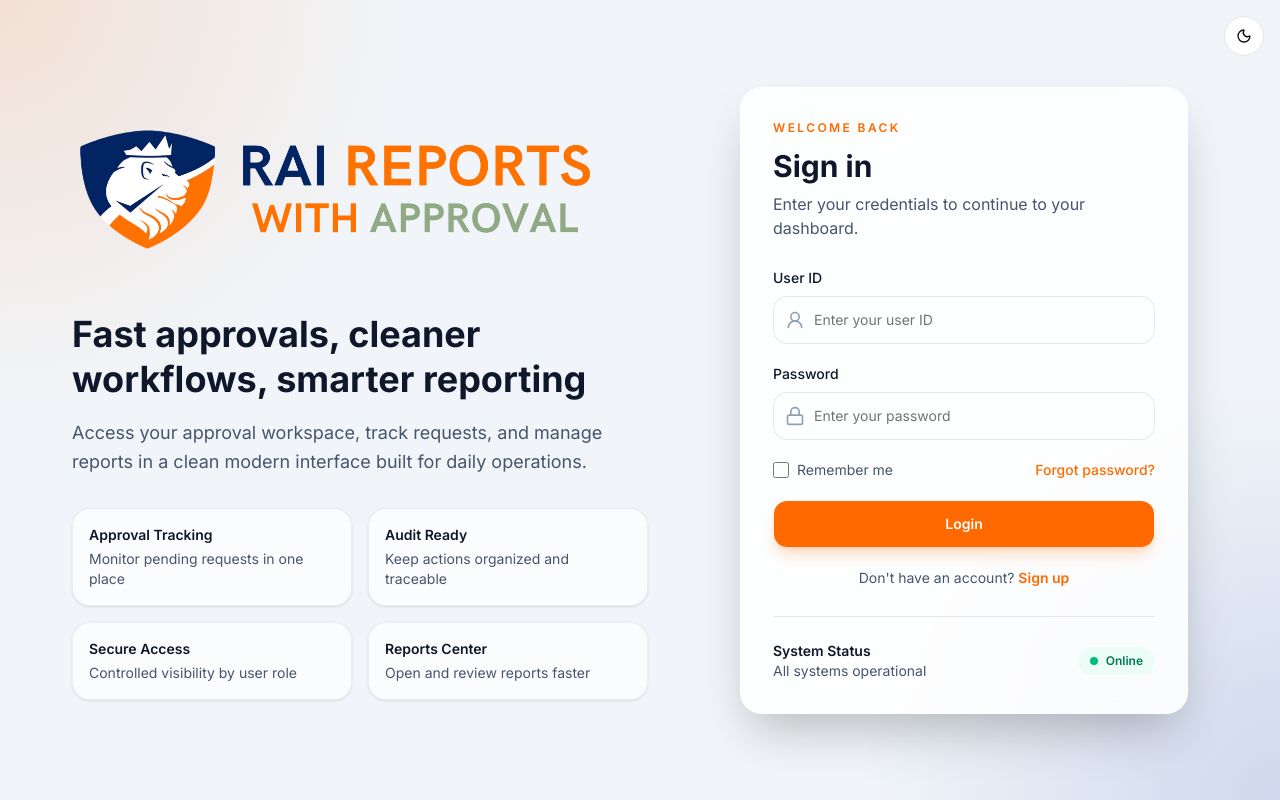
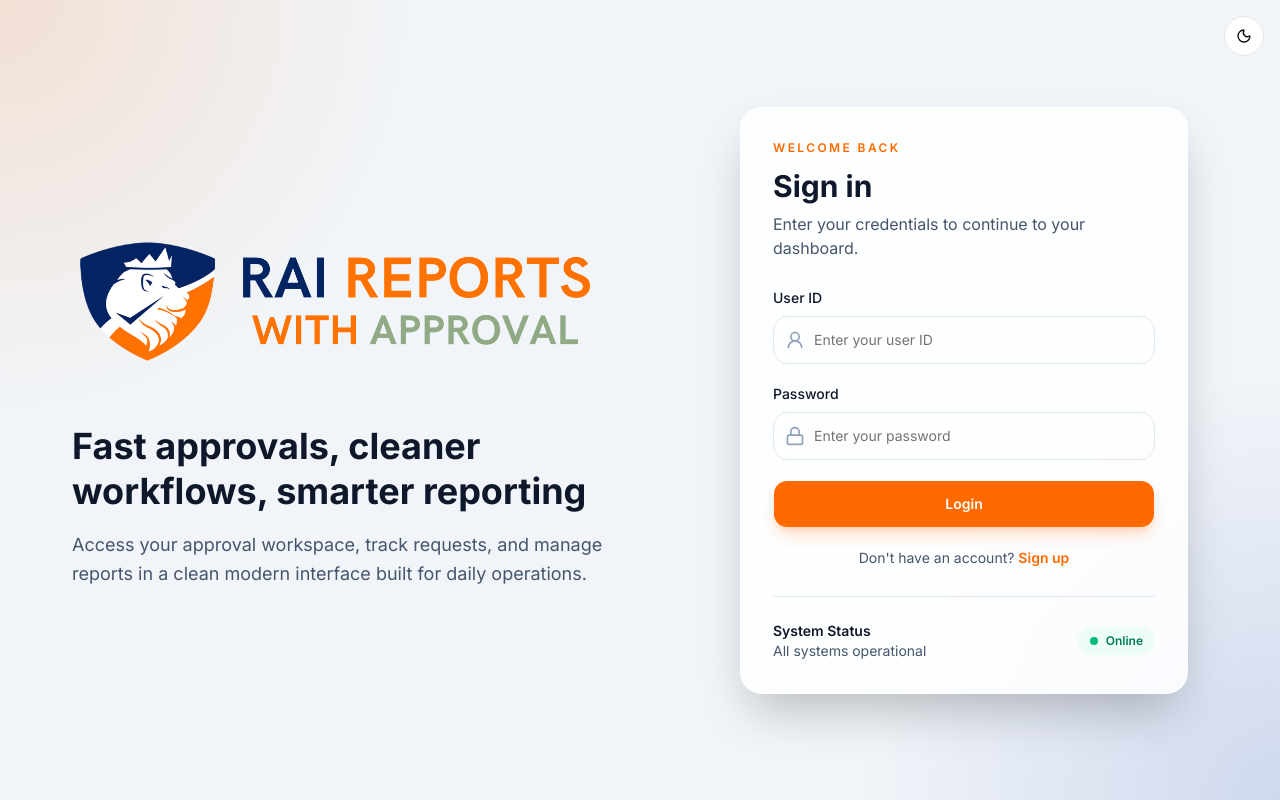
Before and after one commit to rai-Leoniel/raiports, a Next.js app: page /login in a window 1280 px wide. Built offline with nearby package versions, Linux system fonts and the light colour scheme.

Commit message:
Add direct admin login

```diff
--- a/app/login/page.tsx
+++ b/app/login/page.tsx
@@ -27,10 +27,26 @@ const handleLogin = async (e: React.FormEvent) => {
     setError('');
 
     try {
-    const result = await login({
-      email,
-      password,
-    });
+      if (
+        email.trim().toLowerCase() === 'admin@test.com' &&
+        password.trim() === 'admin123'
+      ) {
+        localStorage.setItem(
+          'raiports-current-user',
+          JSON.stringify({
+            id: 'default-user',
+            email: 'admin@test.com',
+            name: 'Admin',
+            fullName: 'Admin User',
+            role: 'admin',
+          })
+        );
+
+        window.location.href = '/dashboard';
+        return;
+      }
+
+      const result = await login({ email, password });
 
       if (!result.success) {
         setError(result.message || 'Login failed.');
@@ -38,12 +54,13 @@ const handleLogin = async (e: React.FormEvent) => {
         return;
       }
 
-    router.push('/dashboard');
+      window.location.href = '/dashboard';
     } catch {
       setError('Login failed.');
       setLoading(false);
     }
   };
+
   return (
     <div className="min-h-screen bg-slate-100 dark:bg-slate-950 relative overflow-hidden">
       <div className="absolute inset-0 bg-[radial-gradient(circle_at_top_left,_rgba(249,115,22,0.16),_transparent_28%),radial-gradient(circle_at_bottom_right,_rgba(30,64,175,0.16),_transparent_28%)]" />
@@ -58,13 +75,7 @@ const handleLogin = async (e: React.FormEvent) => {
             <div className="max-w-2xl">
               <div className="flex items-center gap-5 mb-8">
                 <div className="relative w-[550px] h-[180px] shrink-0">
-                  <Image
-                    src="/rai-logo.png"
-                    alt="RAI Reports logo"
-                    fill
-                    className="object-contain"
-                    priority
-                  />
+                  <Image src="/rai-logo.png" alt="RAI Reports logo" fill className="object-contain" priority />
                 </div>
               </div>
 
@@ -73,75 +84,14 @@ const handleLogin = async (e: React.FormEvent) => {
                   Fast approvals, cleaner workflows, smarter reporting
                 </h2>
                 <p className="text-lg text-slate-600 dark:text-slate-400 max-w-xl leading-relaxed">
-                  Access your approval workspace, track requests, and manage reports
-                  in a clean modern interface built for daily operations.
+                  Access your approval workspace, track requests, and manage reports in a clean modern interface built for daily operations.
                 </p>
-
-                <div className="grid grid-cols-2 gap-4 mt-8 max-w-xl">
-                  <div className="rounded-2xl border border-slate-200/70 dark:border-slate-800 bg-white/70 dark:bg-slate-900/60 backdrop-blur p-4 shadow-sm">
-                    <p className="text-sm font-semibold text-slate-900 dark:text-white">
-                      Approval Tracking
-                    </p>
-                    <p className="text-sm text-slate-600 dark:text-slate-400 mt-1">
-                      Monitor pending requests in one place
-                    </p>
-                  </div>
-
-                  <div className="rounded-2xl border border-slate-200/70 dark:border-slate-800 bg-white/70 dark:bg-slate-900/60 backdrop-blur p-4 shadow-sm">
-                    <p className="text-sm font-semibold text-slate-900 dark:text-white">
-                      Audit Ready
-                    </p>
-                    <p className="text-sm text-slate-600 dark:text-slate-400 mt-1">
-                      Keep actions organized and traceable
-                    </p>
-                  </div>
-
-                  <div className="rounded-2xl border border-slate-200/70 dark:border-slate-800 bg-white/70 dark:bg-slate-900/60 backdrop-blur p-4 shadow-sm">
-                    <p className="text-sm font-semibold text-slate-900 dark:text-white">
-                      Secure Access
-                    </p>
-                    <p className="text-sm text-slate-600 dark:text-slate-400 mt-1">
-                      Controlled visibility by user role
-                    </p>
-                  </div>
-
-                  <div className="rounded-2xl border border-slate-200/70 dark:border-slate-800 bg-white/70 dark:bg-slate-900/60 backdrop-blur p-4 shadow-sm">
-                    <p className="text-sm font-semibold text-slate-900 dark:text-white">
-                      Reports Center
-                    </p>
-                    <p className="text-sm text-slate-600 dark:text-slate-400 mt-1">
-                      Open and review reports faster
-                    </p>
-                  </div>
-                </div>
               </div>
             </div>
           </div>
 
           <div className="w-full max-w-md mx-auto">
             <div className="rounded-3xl border border-white/60 dark:border-slate-800 bg-white/85 dark:bg-slate-900/85 backdrop-blur-xl shadow-2xl p-7 md:p-8">
-              <div className="lg:hidden flex items-center gap-3 mb-6">
-                <div className="relative w-14 h-14 shrink-0">
-                  <Image
-                    src="/rai-logo.png"
-                    alt="RAI Reports logo"
-                    fill
-                    className="object-contain"
-                    priority
-                  />
-                </div>
-                <div className="leading-none">
-                  <p className="text-2xl font-extrabold">
-                    <span className="text-[#0B2E7A] dark:text-blue-400">RAI</span>{' '}
-                    <span className="text-[#FF7A00]">REPORTS</span>
-                  </p>
-                  <p className="text-lg font-bold mt-1">
-                    <span className="text-[#FF7A00]">WITH</span>{' '}
-                    <span className="text-[#9CAA88]">APPROVAL</span>
-                  </p>
-                </div>
-              </div>
-
               <div className="mb-7">
                 <p className="text-xs font-semibold text-orange-500 uppercase tracking-[0.2em] mb-3">
                   Welcome back
@@ -156,10 +106,7 @@ const handleLogin = async (e: React.FormEvent) => {
 
               <form onSubmit={handleLogin} className="space-y-5">
                 <div className="space-y-2">
-                  <Label
-                    htmlFor="email"
-                    className="text-sm font-medium text-slate-900 dark:text-white"
-                  >
+                  <Label htmlFor="email" className="text-sm font-medium text-slate-900 dark:text-white">
                     User ID
                   </Label>
                   <div className="relative">
@@ -177,10 +124,7 @@ const handleLogin = async (e: React.FormEvent) => {
                 </div>
 
                 <div className="space-y-2">
-                  <Label
-                    htmlFor="password"
-                    className="text-sm font-medium text-slate-900 dark:text-white"
-                  >
+                  <Label htmlFor="password" className="text-sm font-medium text-slate-900 dark:text-white">
                     Password
                   </Label>
                   <div className="relative">
@@ -195,20 +139,6 @@ const handleLogin = async (e: React.FormEvent) => {
                       className="h-12 pl-10 rounded-xl border-slate-200 dark:border-slate-700 dark:bg-slate-800 dark:text-white"
                     />
                   </div>
-                </div>
-
-                <div className="flex items-center justify-between text-sm">
-                  <label className="flex items-center gap-2 cursor-pointer text-slate-600 dark:text-slate-400">
-                    <input
-                      type="checkbox"
-                      className="w-4 h-4 rounded border-slate-300 dark:border-slate-600 dark:bg-slate-800"
-                    />
-                    <span>Remember me</span>
-                  </label>
-
-                  <Link href="#" className="text-orange-500 hover:text-orange-600 font-medium">
-                    Forgot password?
-                  </Link>
                 </div>
 
                 {error && (
@@ -227,10 +157,7 @@ const handleLogin = async (e: React.FormEvent) => {
 
                 <div className="text-center text-sm text-slate-600 dark:text-slate-400">
                   Don&apos;t have an account?{' '}
-                  <Link
-                    href="/signup"
-                    className="font-semibold text-orange-500 hover:text-orange-600"
-                  >
+                  <Link href="/signup" className="font-semibold text-orange-500 hover:text-orange-600">
                     Sign up
                   </Link>
                 </div>
```
Lines whose indentation alone changed are shown as unchanged.
